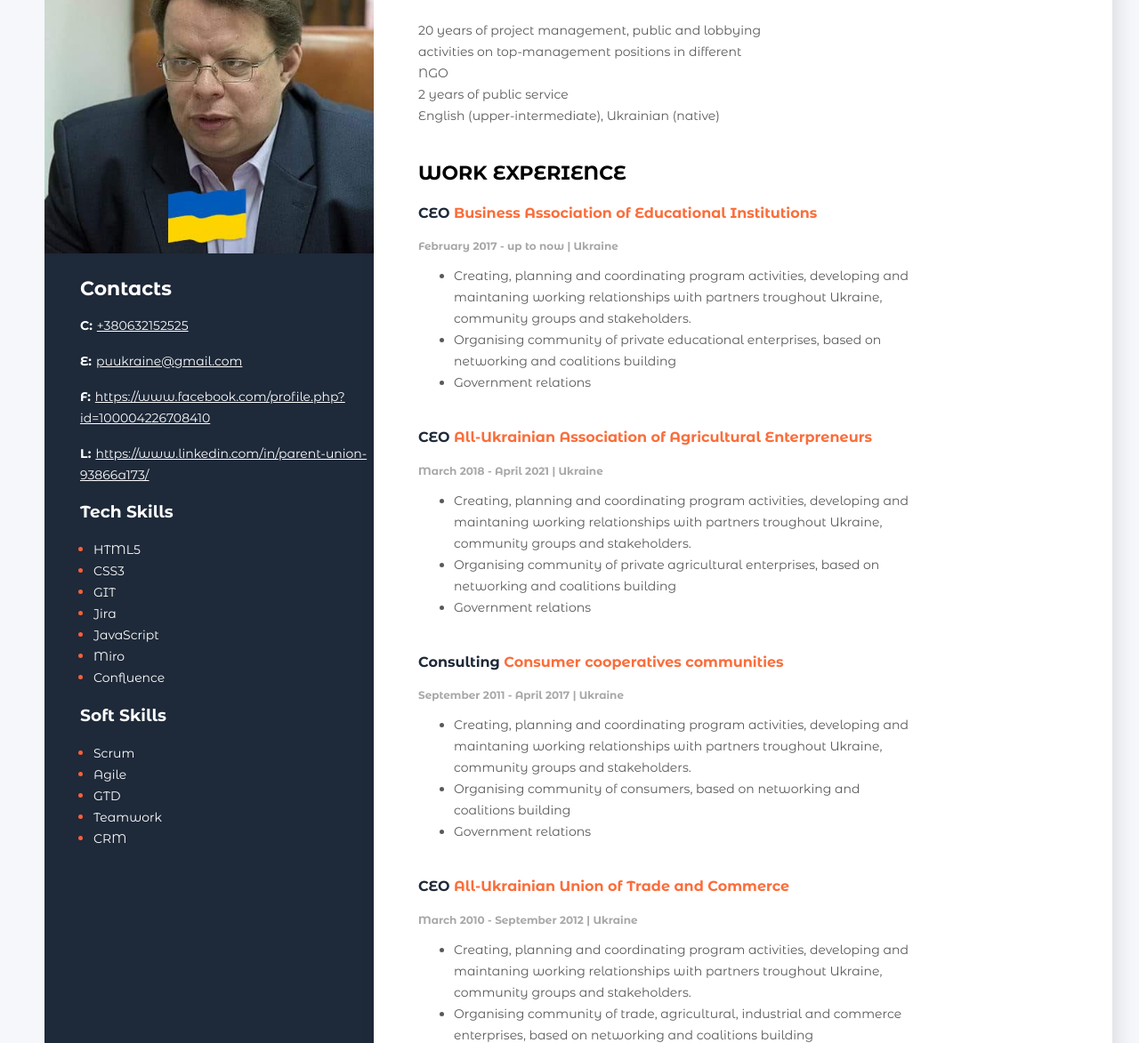
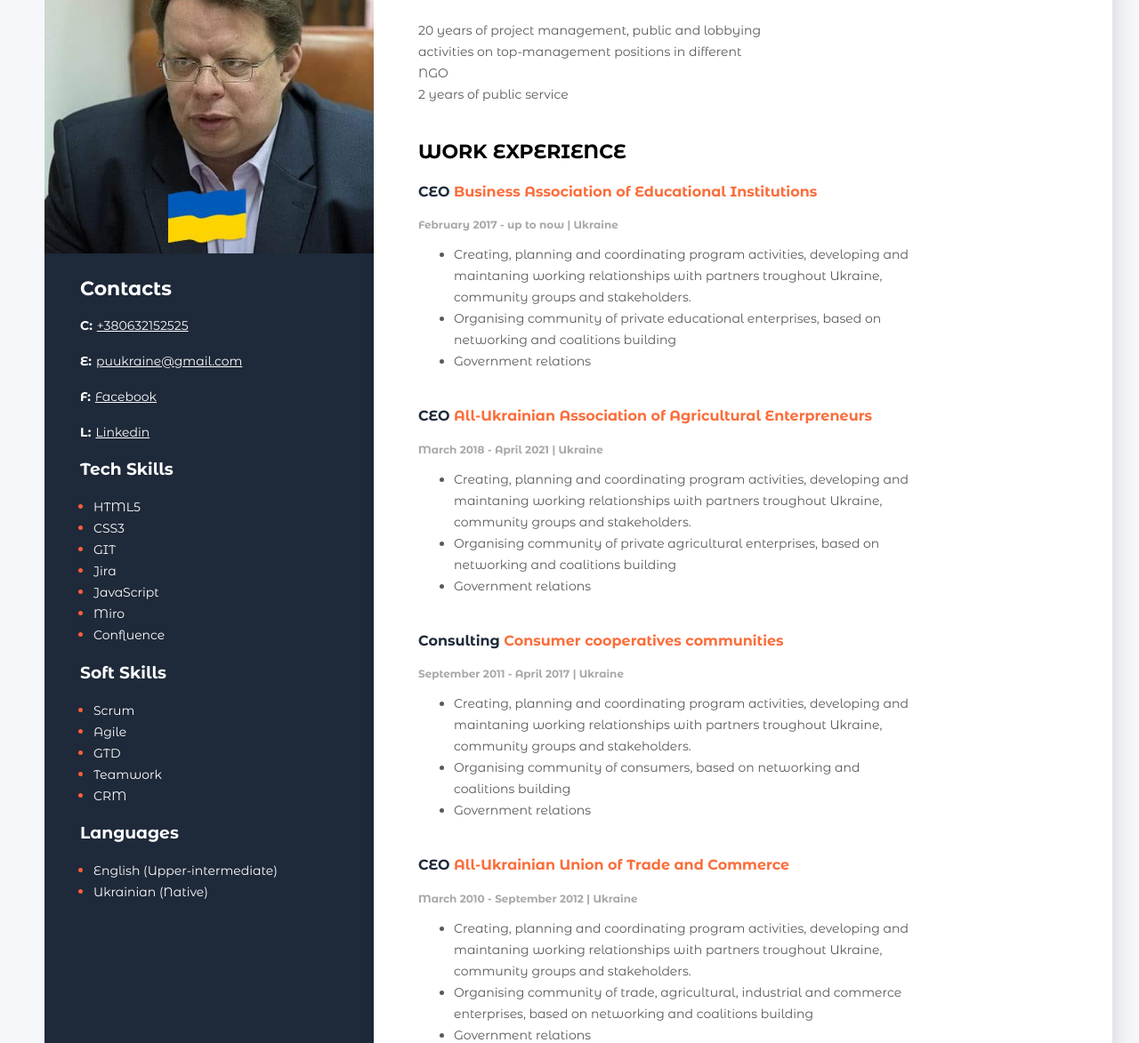
Before and after one commit to Andriyan78/Resume1, a plain HTML site: page index.html in a window 1280 px wide. Shown: the part 131-1304 px from the top of the page at 89% size. Drawn offline with Linux system fonts and the light colour scheme.

Commit message:
languages

```diff
--- a/index.html
+++ b/index.html
@@ -23,8 +23,7 @@
                 <div><h1 class="name">Andrii Blyzniuk</h1></div>
                 <div class="about">
                 <p>20 years of project management, public and lobbying activities on top-management positions in different NGO <br>
-                2 years of public service<br>
-                English (upper-intermediate), Ukrainian (native) </p> </div>
+                2 years of public service </p> </div>
             </div>
             <!-- Projects
             <div class="projects">
@@ -170,9 +169,9 @@
                <p><span class="contact-type">E:</span><a href="mailto:puukraine@gmail.com"  class="contact-link">puukraine@gmail.com
                </a> </p>
 
-               <p><span class="contact-type">F:</span><a href="https://www.facebook.com/profile.php?id=100004226708410" class="contact-link">https://www.facebook.com/profile.php?id=100004226708410</a> </p>
+               <p><span class="contact-type">F:</span><a href="https://www.facebook.com/profile.php?id=100004226708410" class="contact-link">Facebook</a> </p>
 
-               <p><span class="contact-type">L:</span><a href="https://www.linkedin.com/in/parent-union-93866a173/" class="contact-link">https://www.linkedin.com/in/parent-union-93866a173/</a> </p>
+               <p><span class="contact-type">L:</span><a href="https://www.linkedin.com/in/parent-union-93866a173/" class="contact-link">Linkedin</a> </p>
 
 
 
@@ -206,6 +205,15 @@
                     <li class="soft-item"> <span class="text">CRM</span></li>
                 </ul>
              </div>
+             <!--Languages-->
+
+            <div class="soft">
+                <h3 class="sidebar-title-soft">Languages</h3>
+                <ul class="soft-list">
+                    <li class="soft-item"> <span class="text">English (Upper-intermediate)</span></li>
+                    <li class="soft-item"> <span class="text">Ukrainian (Native)</span></li>
+                </ul>
+             </div>
         </aside>
     </div>
 </body>
```
